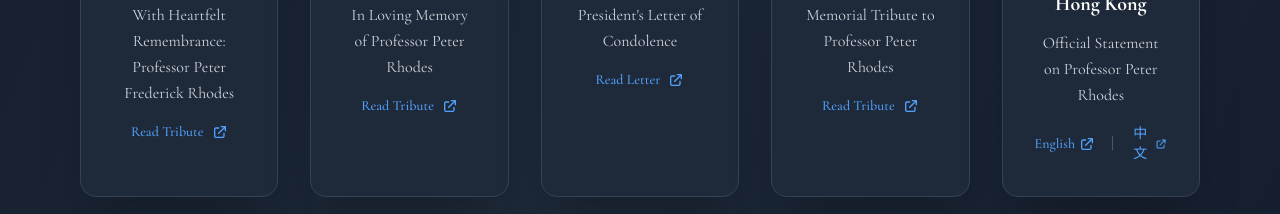
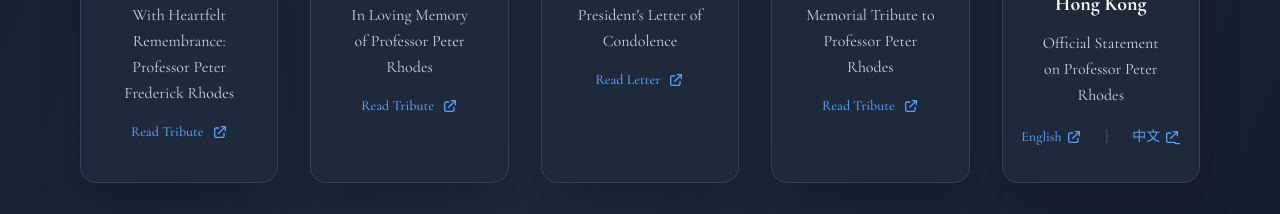
Before and after one commit to mrshootingstar/peterrhodestribute, a Next.js app: page / in a window 1280 px wide. Shown: the part 1520-1734 px from the top of the page. Built offline with nearby package versions, Linux system fonts and the light colour scheme; no server answers.

Commit message:
Buttons style changed - 2

```diff
--- a/src/app/components/OfficialTributes.tsx
+++ b/src/app/components/OfficialTributes.tsx
@@ -102,12 +102,12 @@ export function OfficialTributes() {
               <p className="text-gray-300 text-sm sm:text-base mb-4 leading-relaxed">
                 Official Statement on Professor Peter Rhodes
               </p>
-              <div className="flex items-center justify-center gap-4">
+              <div className="flex items-center justify-center gap-6">
                 <a
                   href="https://www.hkreform.gov.hk/en/news/newsXML.htm?newsDate=20250808&selectedSubSection=4&jumpToDetails=y#newsDetails"
                   target="_blank"
                   rel="noopener noreferrer"
-                  className="flex items-center text-blue-400 hover:text-blue-300 transition-colors text-sm font-medium"
+                  className="flex items-center text-blue-400 hover:text-blue-300 transition-colors text-sm font-medium whitespace-nowrap"
                 >
                   English
                   <svg className="w-4 h-4 ml-1 transform hover:translate-x-1 transition-transform" fill="none" stroke="currentColor" viewBox="0 0 24 24">
@@ -119,11 +119,11 @@ export function OfficialTributes() {
                   href="https://www.hkreform.gov.hk/tc/news/newsXML.htm?newsDate=20250808&selectedSubSection=4&jumpToDetails=y#newsDetails"
                   target="_blank"
                   rel="noopener noreferrer"
-                  className="flex items-center text-blue-400 hover:text-blue-300 transition-colors text-sm font-medium"
+                  className="flex items-center text-blue-400 hover:text-blue-300 transition-colors text-sm font-medium whitespace-nowrap"
                 >
-                  中文
+                  <span className="inline-block">中文</span>
                   <svg className="w-4 h-4 ml-1 transform hover:translate-x-1 transition-transform" fill="none" stroke="currentColor" viewBox="0 0 24 24">
-                    <path strokeLinecap="round" strokeLinejoin="round" strokeWidth={2} d="M10 6H6a2 2 0 00-2 2v10a2 2 0 002 2h10a2 2 0 002-2v-4M14 4h6m0 0v6m0-6L10 14" />
+                    <path strokeLinecap="round" strokeLinejoin="round" strokeWidth={2} d="M10 6H6a2 2 0 00-2 2v10a2 2 0 002 2h10a2 2 0 002 2h10a2 2 0 002-2v-4M14 4h6m0 0v6m0-6L10 14" />
                   </svg>
                 </a>
               </div>
```
